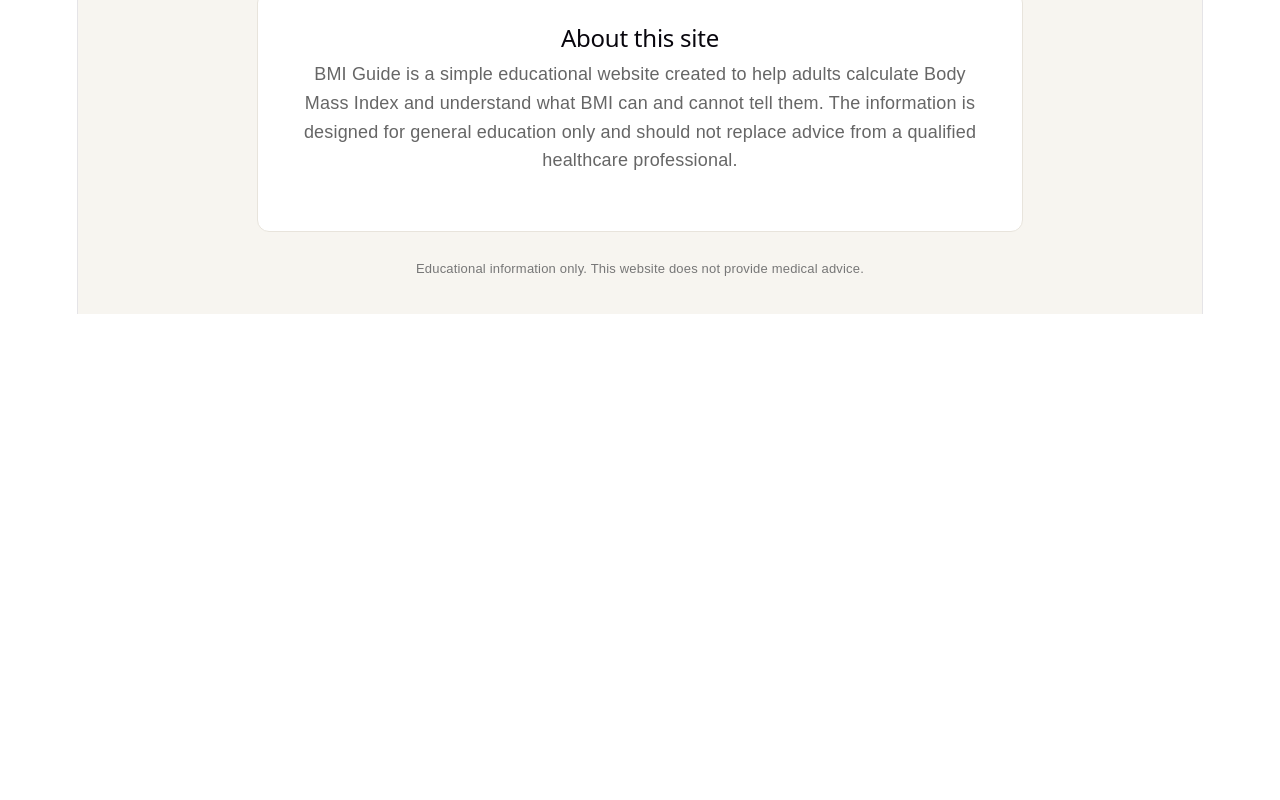
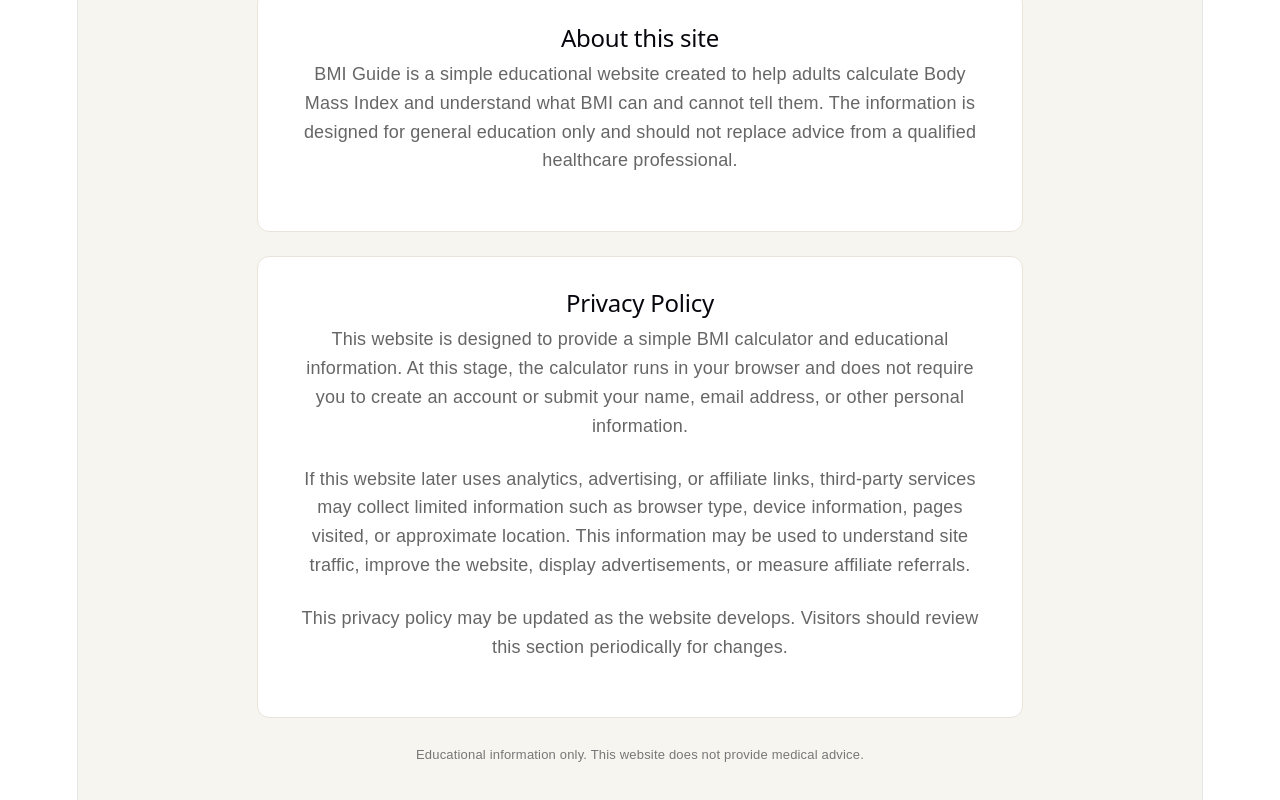
Before and after one commit to ykur7937-cyber/bmi-guide, a React (Vite) app: page / in a window 1280 px wide. Shown: the part 1838-2638 px from the top of the page. Before the commit the page ends 2152 px from the top, so only its background shows below. Built offline with nearby package versions, Linux system fonts and the light colour scheme.

Commit message:
Add privacy policy section

```diff
--- a/src/App.jsx
+++ b/src/App.jsx
@@ -33,6 +33,7 @@ export default function App() {
           <a style={styles.navLink} href="#calculator">Calculator</a>
           <a style={styles.navLink} href="#categories">Categories</a>
           <a style={styles.navLink} href="#about-bmi">About BMI</a>
+          <a style={styles.navLink} href="#privacy">Privacy</a>
           <a style={styles.navLink} href="#disclaimer">Disclaimer</a>
           <a style={styles.navLink} href="#about">About</a>
         </div>
@@ -157,6 +158,28 @@ export default function App() {
           calculate Body Mass Index and understand what BMI can and cannot tell
           them. The information is designed for general education only and
           should not replace advice from a qualified healthcare professional.
+        </p>
+      </div>
+             <div id="privacy" style={styles.infoCard}>
+        <h2>Privacy Policy</h2>
+        <p style={styles.text}>
+          This website is designed to provide a simple BMI calculator and
+          educational information. At this stage, the calculator runs in your
+          browser and does not require you to create an account or submit your
+          name, email address, or other personal information.
+        </p>
+
+        <p style={styles.text}>
+          If this website later uses analytics, advertising, or affiliate links,
+          third-party services may collect limited information such as browser
+          type, device information, pages visited, or approximate location. This
+          information may be used to understand site traffic, improve the
+          website, display advertisements, or measure affiliate referrals.
+        </p>
+
+        <p style={styles.text}>
+          This privacy policy may be updated as the website develops. Visitors
+          should review this section periodically for changes.
         </p>
       </div>
       <p style={styles.footer}>
```
